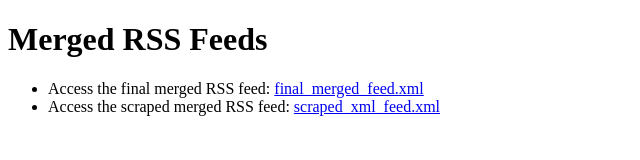
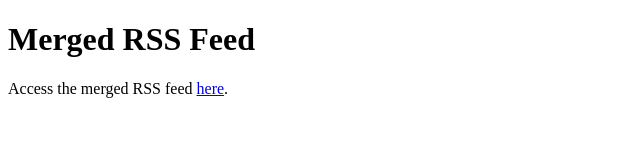
Before and after one commit to ThatsRight-ItsTJ/RSS-feed-to-Xpath, a plain HTML site: page index.html in a window 1280 px wide. Shown: the whole page, without its empty margins (0-640 px from the left). Drawn offline with Linux system fonts and the light colour scheme.

Commit message:
Update index.html

```diff
--- a/index.html
+++ b/index.html
@@ -1,15 +1,13 @@
+
     <!DOCTYPE html>
     <html lang="en">
     <head>
         <meta charset="UTF-8">
         <meta name="viewport" content="width=device-width, initial-scale=1.0">
-    <title>Merged RSS Feeds</title>
+        <title>Merged RSS Feed</title>
     </head>
     <body>
-    <h1>Merged RSS Feeds</h1>
-    <ul>
-        <li>Access the final merged RSS feed: <a href="final_merged_feed.xml">final_merged_feed.xml</a></li>
-        <li>Access the scraped merged RSS feed: <a href="scraped_xml_feed.xml">scraped_xml_feed.xml</a></li>
-    </ul>
+        <h1>Merged RSS Feed</h1>
+        <p>Access the merged RSS feed <a href="second_merge.xml">here</a>.</p>
     </body>
     </html>
```
Lines whose indentation alone changed are shown as unchanged.
